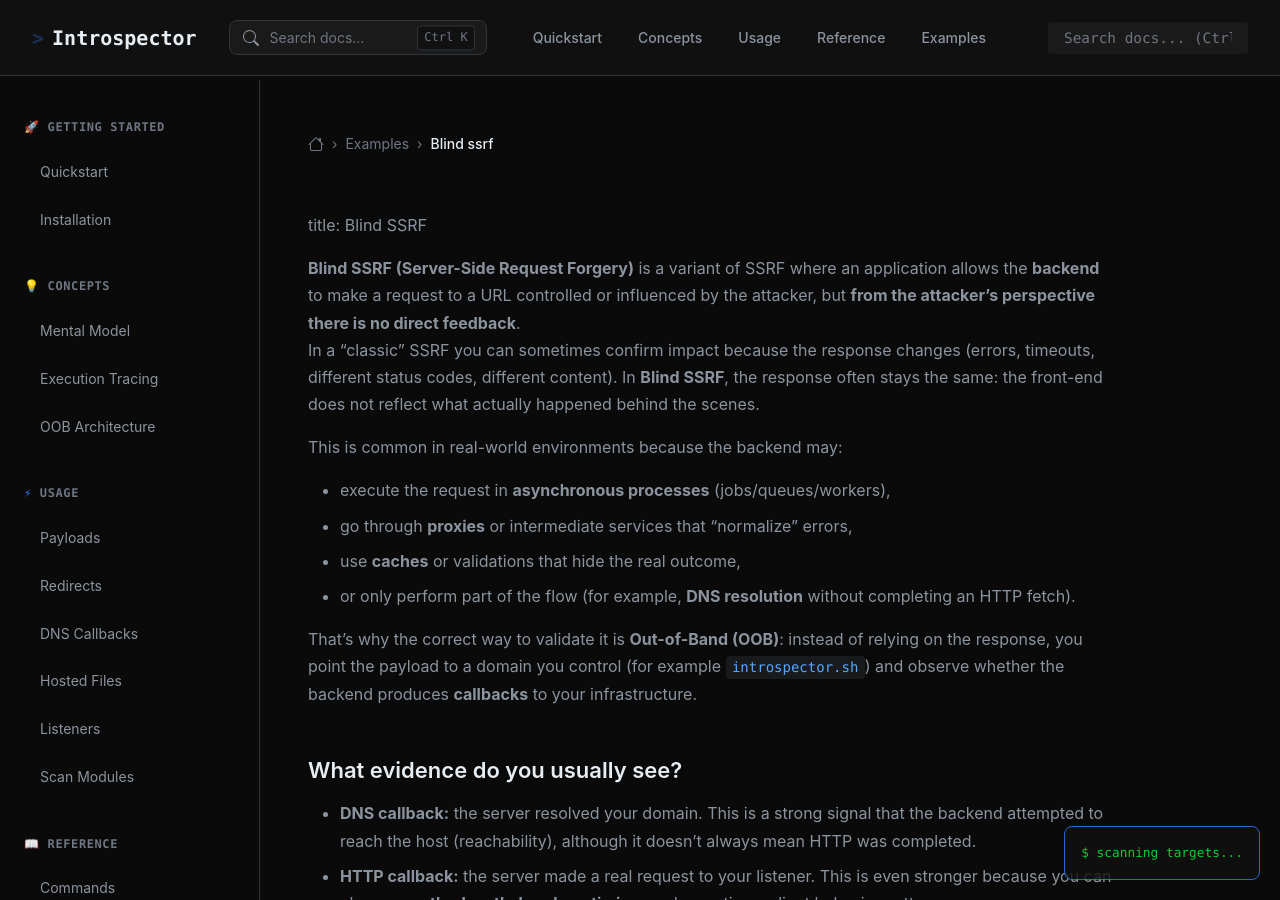
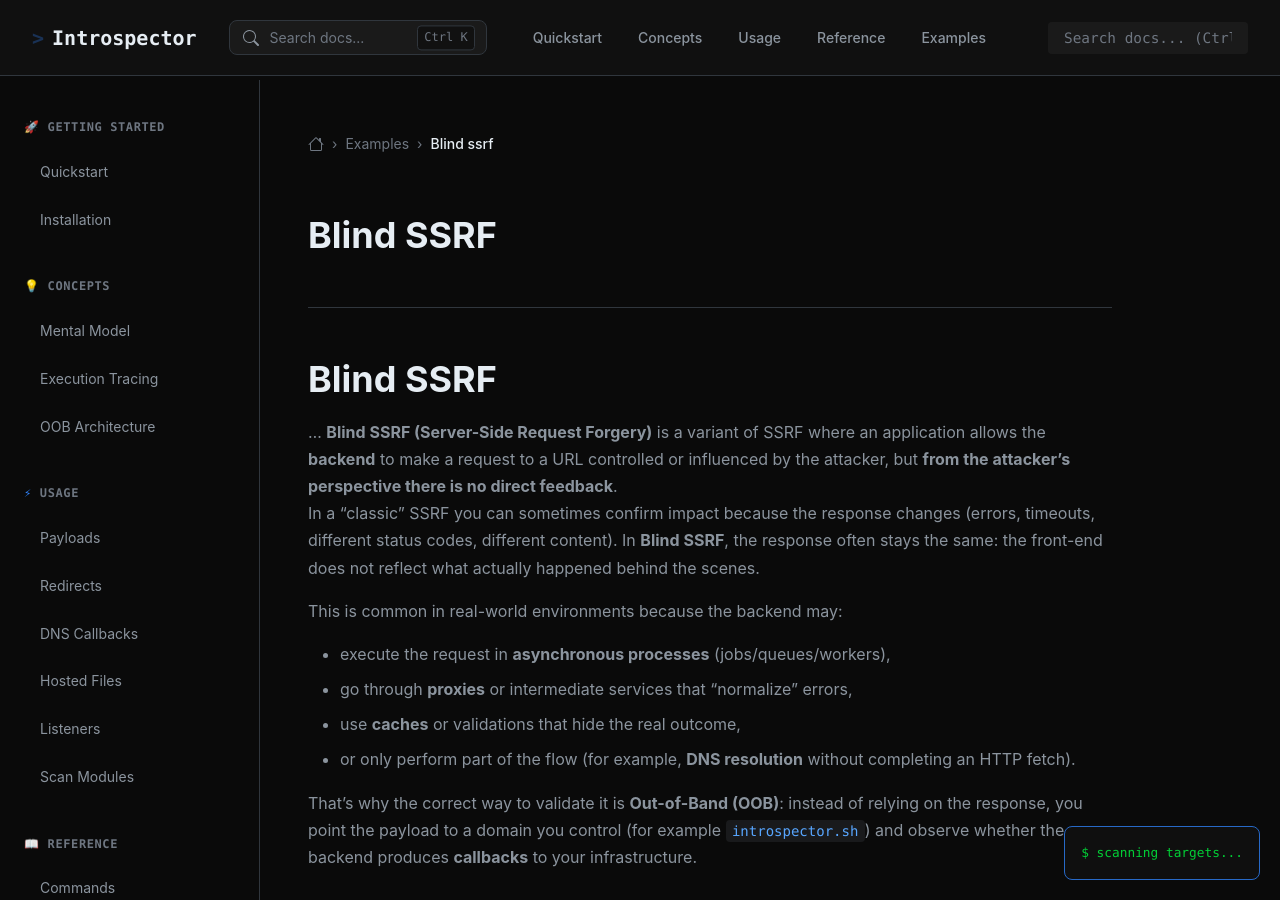
Before and after one commit to Dedal0/Introspector-Docs, a Jekyll site: the page built from examples/blind-ssrf.md, in a window 1280 px wide and 900 px high. Built offline with Jekyll 4.4.1, drawn with Linux system fonts in a browser that asks for light colours; our own code applies the rules of GitHub Pages for plain Markdown files; some of the changed text lies outside the part shown.

Commit message:
Update blind-ssrf.md

```diff
--- a/examples/blind-ssrf.md
+++ b/examples/blind-ssrf.md
@@ -1,5 +1,13 @@
+---
+layout: page
 title: Blind SSRF
+parent: Examples
+nav_order: 2
+hide_title: true
+---
 
+# Blind SSRF
+...
 **Blind SSRF (Server-Side Request Forgery)** is a variant of SSRF where an application allows the **backend** to make a request to a URL controlled or influenced by the attacker, but **from the attacker’s perspective there is no direct feedback**.
 In a “classic” SSRF you can sometimes confirm impact because the response changes (errors, timeouts, different status codes, different content). In **Blind SSRF**, the response often stays the same: the front-end does not reflect what actually happened behind the scenes.
 
```
